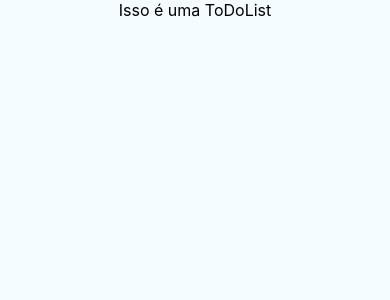
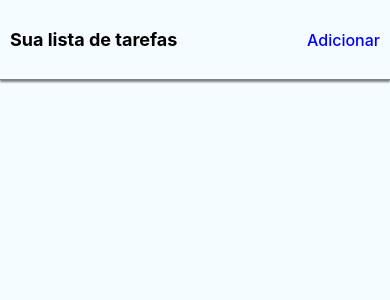
Before and after one commit to lnormanha/techloop-react-native, a React Native app: screen / in a window 390 px wide. Shown: the top 300 px of the page. Built offline with nearby package versions, Linux system fonts and the light colour scheme.

Commit message:
#6 - Header

```diff
--- a/App.js
+++ b/App.js
@@ -7,13 +7,25 @@
  */
 
 import React, { Component } from "react";
-import { Platform, StyleSheet, Text, View, SafeAreaView } from "react-native";
+import {
+  Platform,
+  StyleSheet,
+  Text,
+  View,
+  SafeAreaView,
+  TouchableOpacity
+} from "react-native";
 import ToDoList from "./src/components/ToDoList";
 export default class App extends Component {
   render() {
     return (
       <SafeAreaView style={styles.container}>
-        <ToDoList />
+        <View style={styles.header}>
+          <Text style={styles.title}>Sua lista de tarefas</Text>
+          <TouchableOpacity>
+            <Text style={styles.add}>Adicionar</Text>
+          </TouchableOpacity>
+        </View>
       </SafeAreaView>
     );
   }
@@ -22,8 +34,34 @@ export default class App extends Component {
 const styles = StyleSheet.create({
   container: {
     flex: 1,
+
+    backgroundColor: "#F5FCFF"
+  },
+  header: {
+    height: 80,
+    width: "100%",
+    backgroundColor: "#F5FCFF",
+    flexDirection: "row",
+    justifyContent: "space-between",
     alignItems: "center",
-    justifyContent: "center",
-    backgroundColor: "#F5FCFF"
+    borderBottomWidth: 0.1,
+    borderColor: "gray",
+    shadowColor: "black",
+    shadowOpacity: 0.5,
+    shadowOffset: { width: 0, height: 2 },
+    shadowRadius: 2,
+    elevation: 2
+  },
+  title: {
+    fontSize: 18,
+    fontWeight: "bold",
+    color: "black",
+    marginLeft: 10
+  },
+  add: {
+    fontSize: 16,
+    fontWeight: "500",
+    color: "blue",
+    marginRight: 10
   }
 });
```
